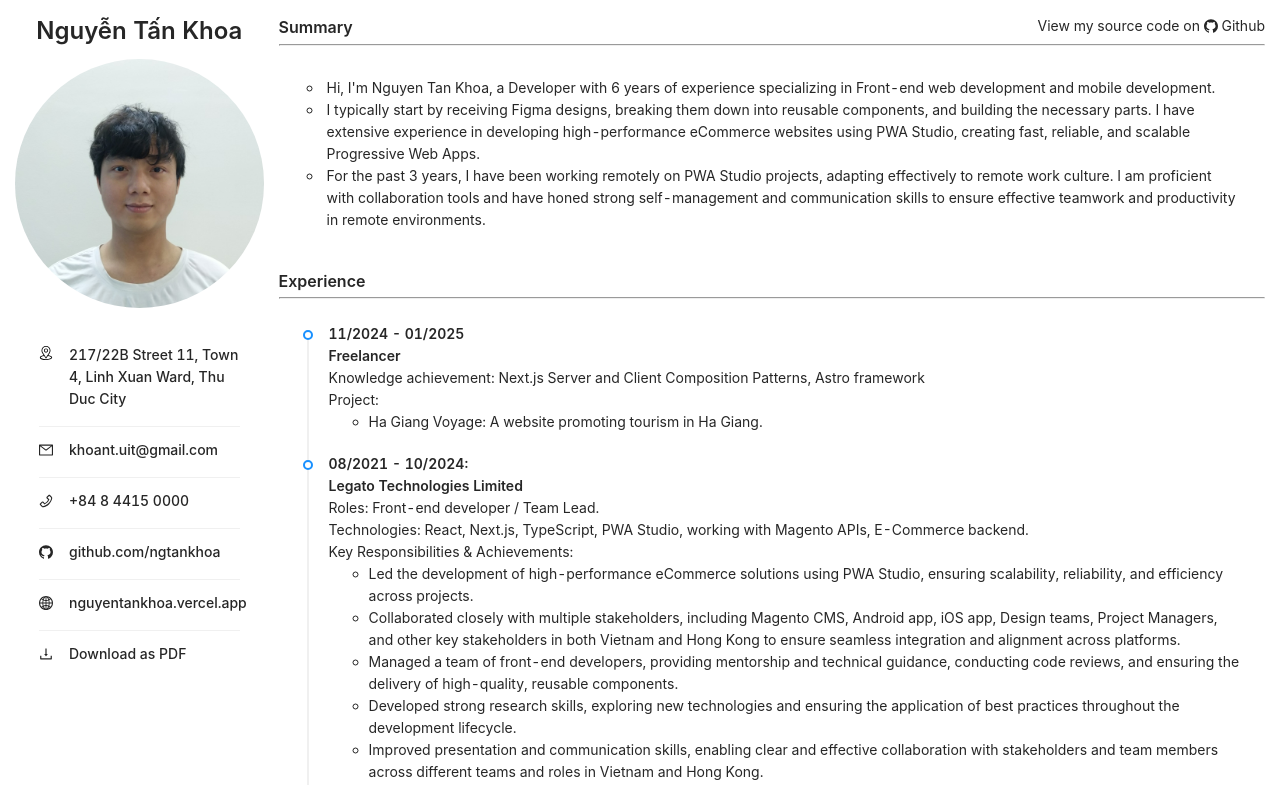
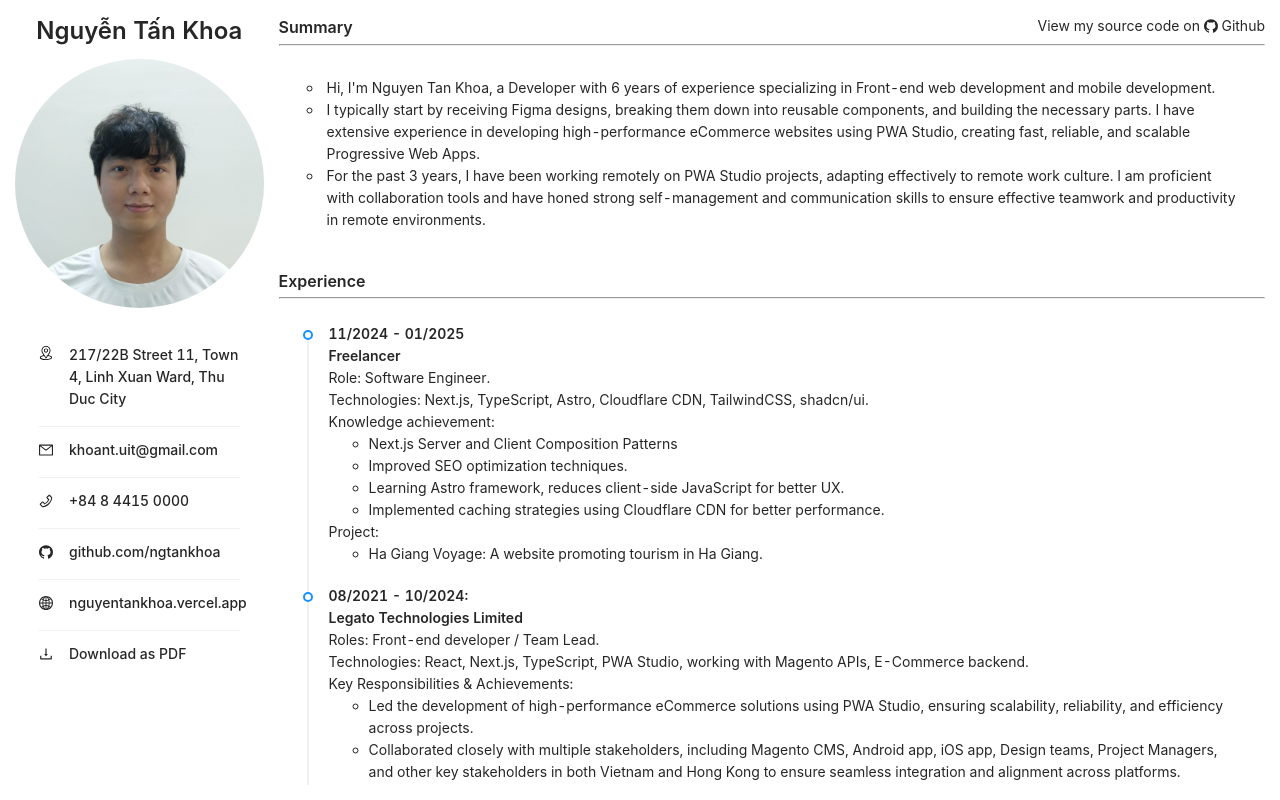
Before and after one commit to ngtankhoa/next-cv, a Next.js app: page / in a window 1280 px wide. Built offline with nearby package versions, Linux system fonts and the light colour scheme.

Commit message:
update experience

```diff
--- a/containers/experience/experience.tsx
+++ b/containers/experience/experience.tsx
@@ -15,8 +15,17 @@
               Freelancer
             </Text>
             <br />
-            Knowledge achievement: Next.js Server and Client Composition Patterns, Astro framework
+            Role: Software Engineer.
             <br />
+            Technologies: Next.js, TypeScript, Astro, Cloudflare CDN, TailwindCSS, shadcn/ui.
+            <br />
+            Knowledge achievement:
+            <ul>
+              <li>Next.js Server and Client Composition Patterns</li>
+              <li>Improved SEO optimization techniques.</li>
+              <li>Learning Astro framework, reduces client-side JavaScript for better UX.</li>
+              <li>Implemented caching strategies using Cloudflare CDN for better performance.</li>
+            </ul>
             Project:
             <ul>
               <li>Ha Giang Voyage: A website promoting tourism in Ha Giang.</li>
```
Also changed, not shown: 1 other file (tests, documents, lock files or other folders).
